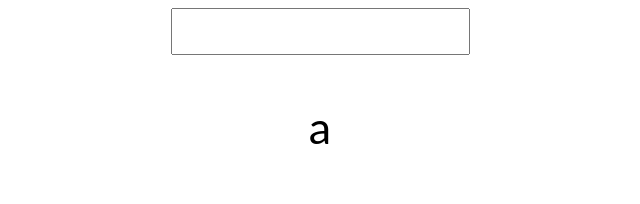
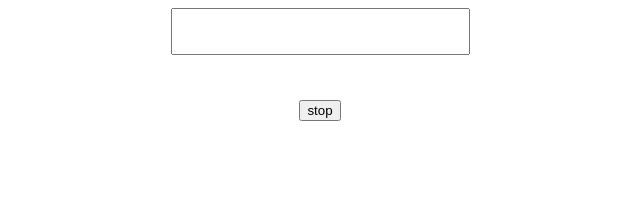
Before and after one commit to mDep07/react-and-react-spring, a React (Create React App) app: page / in a window 1280 px wide. Shown: the top 204 px of the page, without its empty margins (320-960 px from the left). Built offline with nearby package versions, Linux system fonts and the light colour scheme.

Commit message:
Probando

```diff
--- a/src/App.js
+++ b/src/App.js
@@ -25,28 +25,54 @@ const Input = ({ handleChangeText }) => {
   return <StyledInput value={text} onChange={onChangeValue} />;
 };
 
-const Paragraph = ({ children }) => {
+const ParagraphAnimated = ({ children }) => {
   const [styles, animate] = useSpring(() => ({
     from: { opacity: 0, y: -5 },
     to: { opacity: 1, y: 0 },
   }));
 
   useEffect(() => {
-    console.log(children);
     animate({ from: { opacity: 0, y: -5 }, to: { opacity: 1, y: 0 } });
   }, [children]);
 
   return <StyledParagraph style={styles}>{children}</StyledParagraph>;
 };
 
+const ParagraphAnimated2 = ({ children }) => {
+  const [styles, animate] = useSpring(() => ({
+    from: { y: -5 },
+    to: { y: 0 },
+  }));
+
+  useEffect(() => {
+    console.log(children.split(''));
+    animate({ from: { y: -5 }, to: { y: 0 } });
+  }, []);
+
+  return (
+    <StyledParagraph>
+      {children.split('').map((letter, index) => (
+        <span key={index} style={styles}>
+          {letter}
+        </span>
+      ))}
+    </StyledParagraph>
+  );
+};
+
 export default function App() {
-  const [text, setText] = useState('a');
+  const [text, setText] = useState('');
+  const [start, setStart] = useState(true);
   const changeText = (text) => setText(text);
+
+  const handleStartAnimation = () => setStart(!start);
 
   return (
     <div style={{ textAlign: 'center' }}>
       <Input handleChangeText={changeText} />
-      <Paragraph>{text}</Paragraph>
+      <ParagraphAnimated>{text}</ParagraphAnimated>
+      <button onClick={handleStartAnimation}>{start ? 'stop' : 'start'}</button>
+      {start && <ParagraphAnimated2>{text}</ParagraphAnimated2>}
     </div>
   );
 }
```
